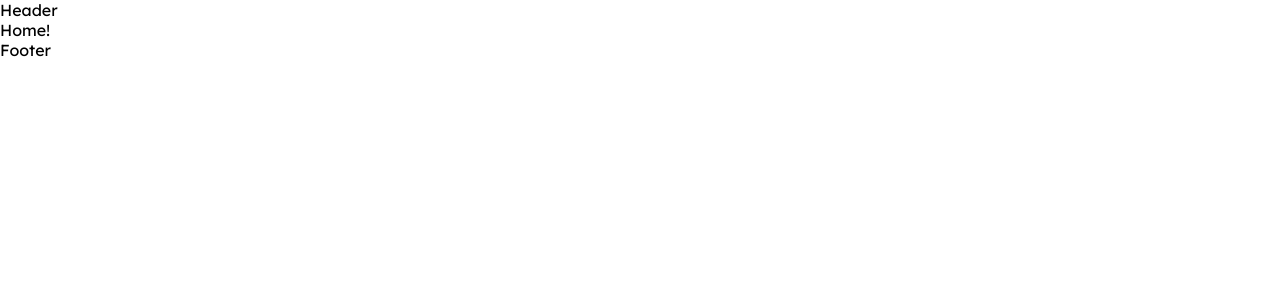
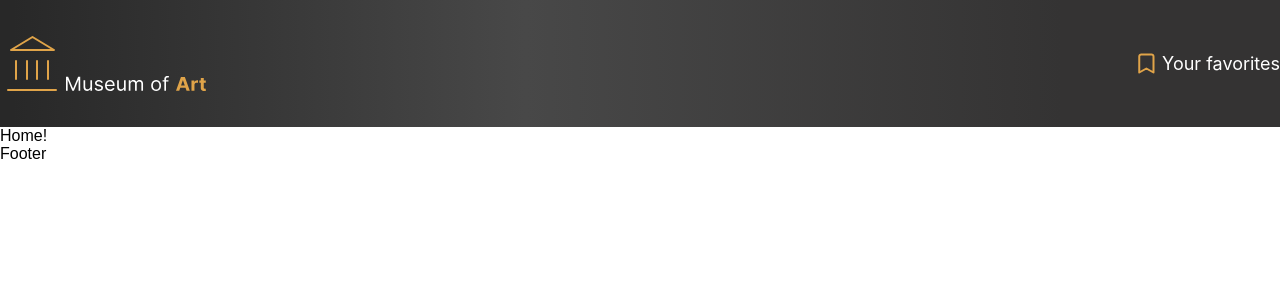
Before and after one commit to Mikelin2412/Modsen-test-task, a React app: page / in a window 1280 px wide. Shown: the top 300 px of the page. Built offline with nearby package versions, Linux system fonts and the light colour scheme.

Commit message:
feat: add header layout

```diff
--- a/src/components/header/index.tsx
+++ b/src/components/header/index.tsx
@@ -1,7 +1,24 @@
 import React from 'react';
+import { Heading, TopBar, Logo, NavList, NavElement } from './style';
+import logo from '@assets/logos/museum-logo-light.svg';
+import bookmark from '@assets/icons/bookmark.svg';
 
 const Header: React.FunctionComponent = () => {
-  return <header>Header</header>;
+  return (
+    <Heading>
+      <TopBar>
+        <Logo src={logo} alt="logo" />
+        <nav>
+          <NavList>
+            <NavElement>
+              <img src={bookmark} alt='bookmark' />
+              Your favorites
+            </NavElement>
+          </NavList>
+        </nav>
+      </TopBar>
+    </Heading>
+  );
 };
 
 export default Header;
--- a/src/components/header/style.ts
+++ b/src/components/header/style.ts
@@ -0,0 +1,43 @@
+import styled from 'styled-components';
+
+export const Heading = styled.header`
+  width: 100%;
+  height: 127px;
+  background: linear-gradient(-90deg, #343333 17%, #484848 59%, #282828 99%);
+
+  display: flex;
+  justify-content: center;
+  align-items: center;
+`;
+
+export const TopBar = styled.div`
+  max-width: 1280px;
+  width: 100%;
+  display: flex;
+  justify-content: space-between;
+  align-items: center;
+`;
+
+export const Logo = styled.img`
+  width: 206px;
+  height: 63px;
+`;
+
+export const NavList = styled.ul`
+  display: flex;
+  gap: 16px;
+`;
+
+export const NavElement = styled.li`
+  list-style: none;
+  padding: 0;
+  margin: 0;
+  font-family: 'Inter', sans-serif;
+  font-size: 18px;
+  color: #fff;
+  cursor: pointer;
+
+  display: flex;
+  align-items: center;
+  gap: 4px;
+`;
```
